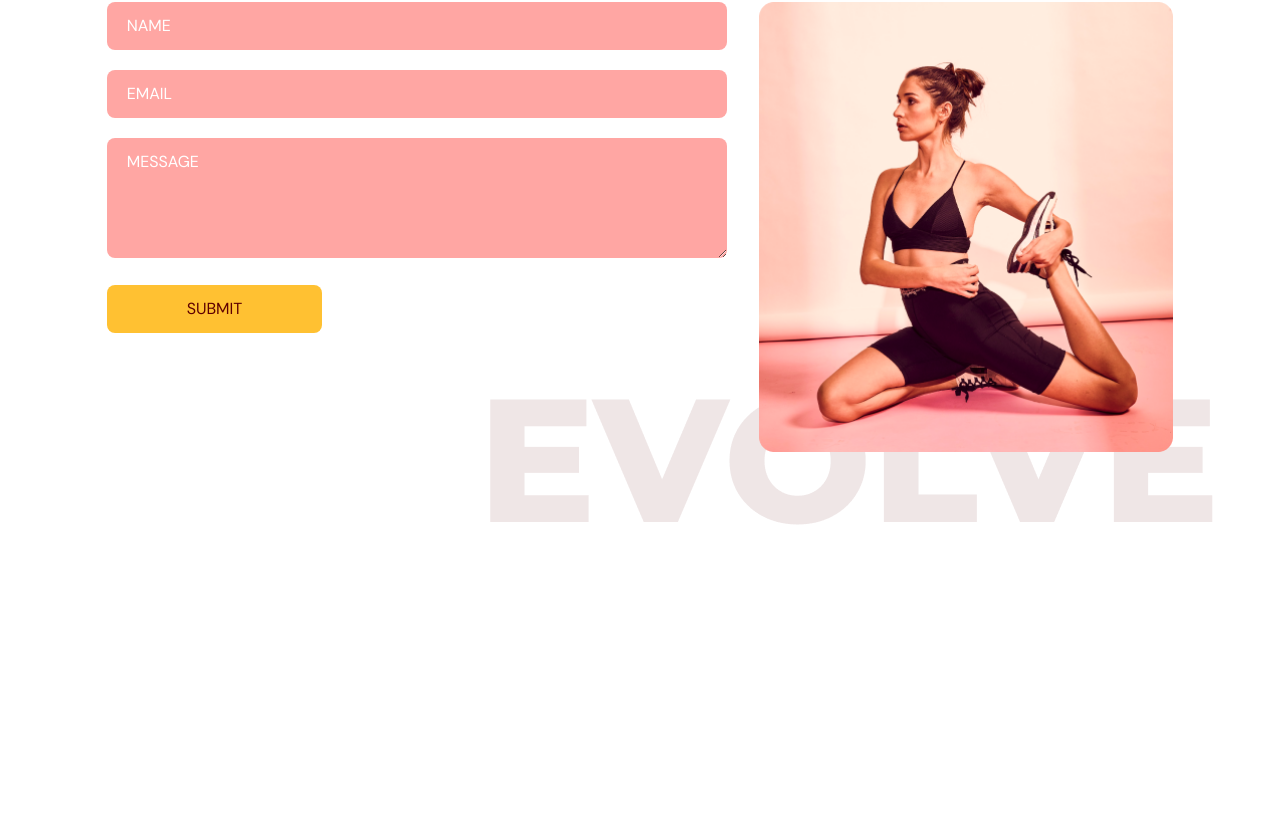
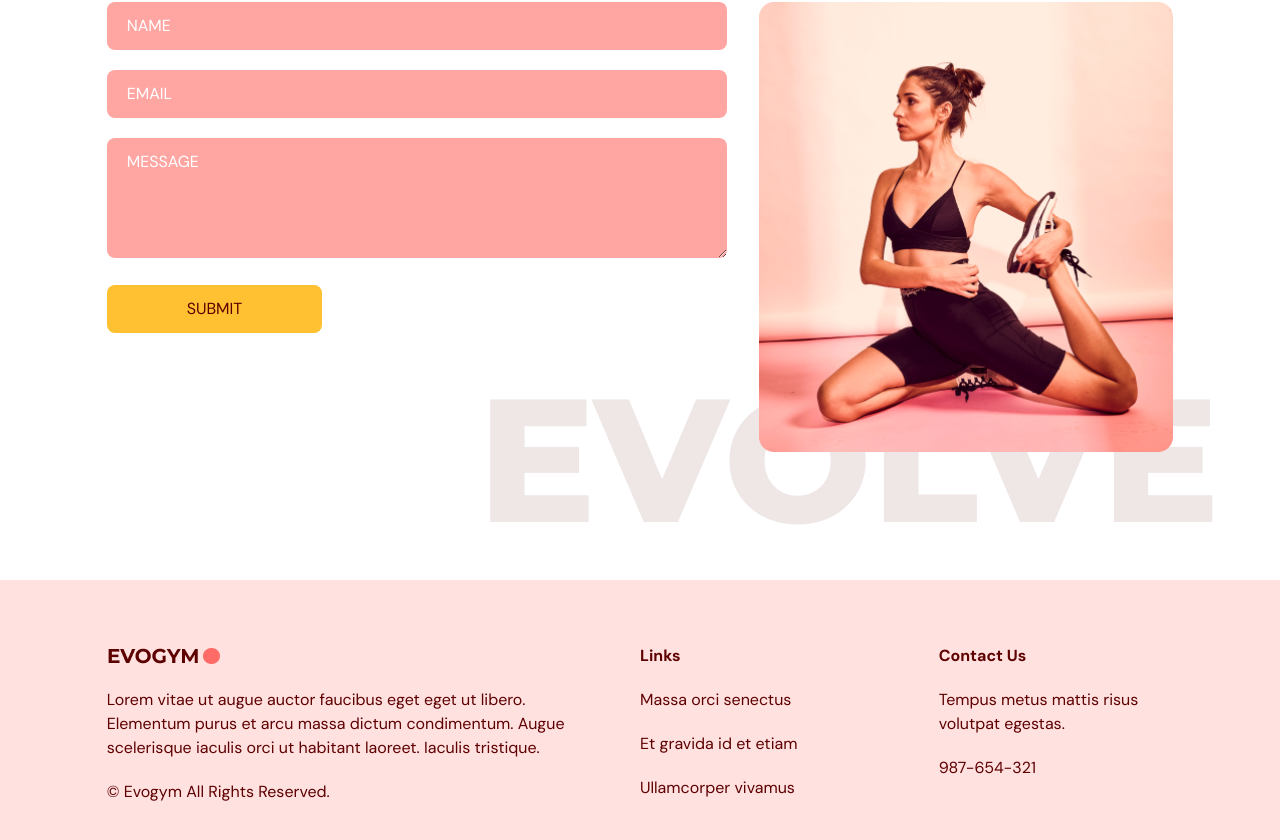
Before and after one commit to daw-maj-pl/gym, a React (Vite) app: page / in a window 1280 px wide. Shown: the part 3272-4112 px from the top of the page. Before the commit the page ends 3852 px from the top, so only its background shows below. Built offline with nearby package versions, Linux system fonts and the light colour scheme.

Commit message:
Create Footer component

```diff
--- a/src/App.tsx
+++ b/src/App.tsx
@@ -4,6 +4,7 @@
 import Benefits from "@/scenes/benefits";
 import OurClasses from "@/scenes/ourClasses";
 import ContactUs from "@/scenes/contactUs";
+import Footer from "@/scenes/footer";
 import { SelectedPage } from "@/shared/types";
 
 function App() {
@@ -35,6 +36,7 @@
       <Benefits setSelectedPage={setSelectedPage} />
       <OurClasses setSelectedPage={setSelectedPage} />
       <ContactUs setSelectedPage={setSelectedPage} />
+      <Footer />
     </div>
   );
 }
--- /dev/null
+++ b/src/scenes/footer/index.tsx
@@ -0,0 +1,32 @@
+import Logo from "@/assets/Logo.png";
+
+const Footer = () => {
+  return (
+    <footer className="bg-primary-100 py-16">
+      <div className="mx-auto w-5/6 gap-16 md:flex">
+        <div className="mt-16 basis-1/2 md:mt-0">
+          <img alt="logo" src={Logo} />
+          <p className="my-5">
+            Lorem vitae ut augue auctor faucibus eget eget ut libero. Elementum
+            purus et arcu massa dictum condimentum. Augue scelerisque iaculis
+            orci ut habitant laoreet. Iaculis tristique.
+          </p>
+          <p>© Evogym All Rights Reserved.</p>
+        </div>
+        <div className="mt-16 basis-1/4 md:mt-0">
+          <h4 className="font-bold">Links</h4>
+          <p className="my-5">Massa orci senectus</p>
+          <p className="my-5">Et gravida id et etiam</p>
+          <p>Ullamcorper vivamus</p>
+        </div>
+        <div className="mt-16 basis-1/4 md:mt-0">
+          <h4 className="font-bold">Contact Us</h4>
+          <p className="my-5">Tempus metus mattis risus volutpat egestas.</p>
+          <p>987-654-321</p>
+        </div>
+      </div>
+    </footer>
+  );
+};
+
+export default Footer;
```
